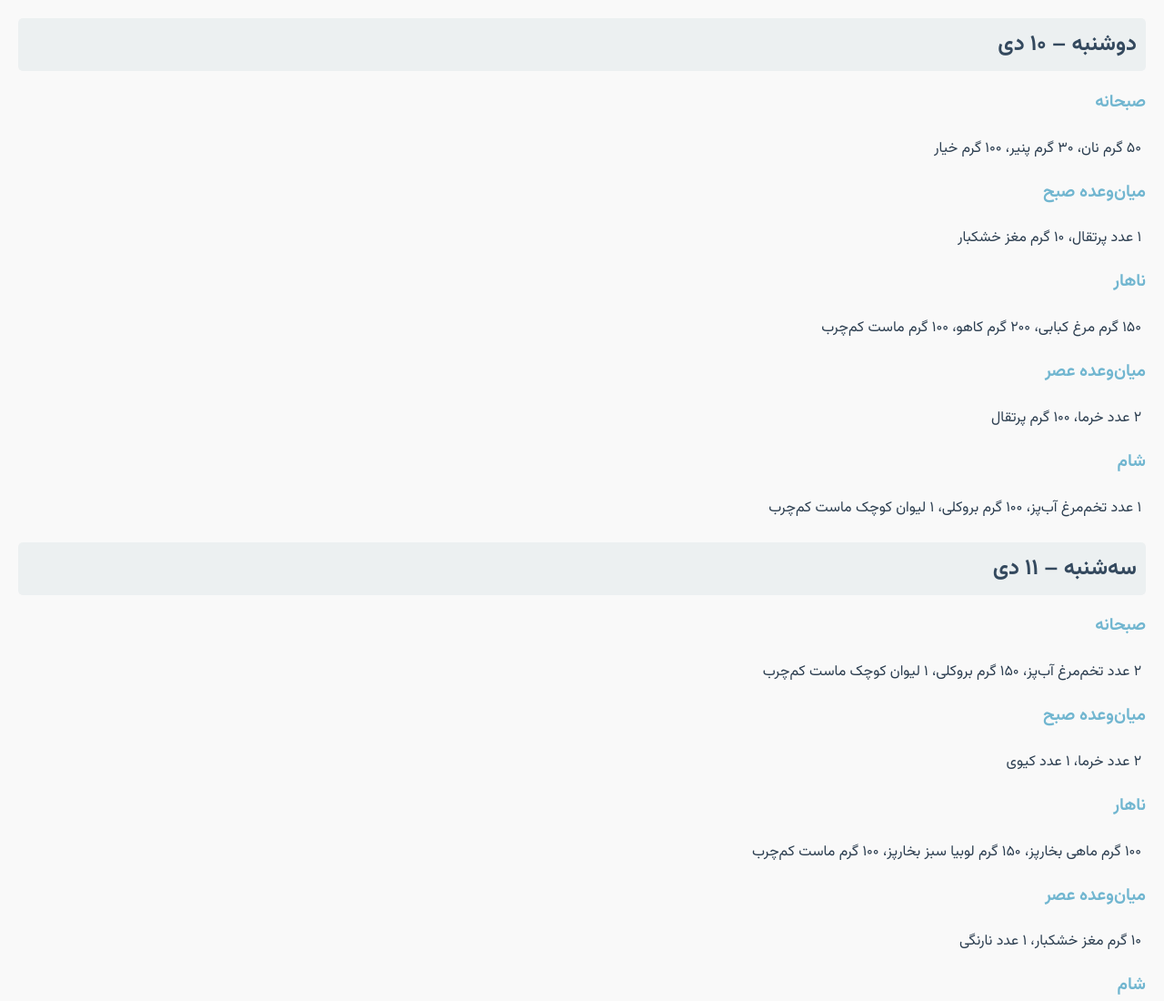
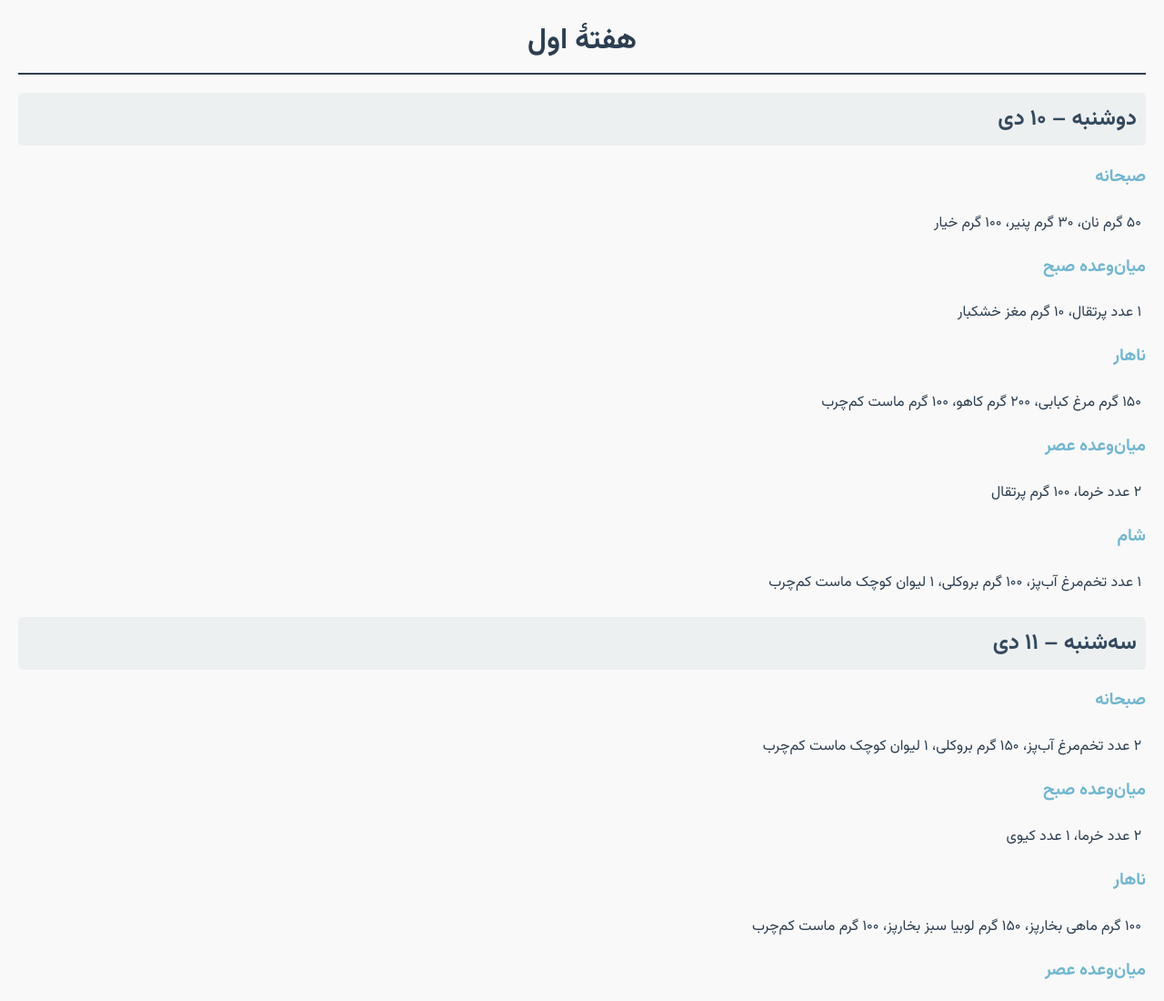
Before and after one commit to tripasect/ssp-diet, a plain HTML site: page index.html in a window 1280 px wide. Shown: the top 1100 px of the page at 91% size. Drawn offline with Linux system fonts and the light colour scheme.

Commit message:
Update index.html

```diff
--- a/index.html
+++ b/index.html
@@ -50,6 +50,7 @@
 </head>
 
 <body>
+    <h1>هفتهٔ اول</h1>
         <h2>دوشنبه – ۱۰ دی</h2>
     <h3>صبحانه</h3>
     <p>۵۰ گرم نان، ۳۰ گرم پنیر، ۱۰۰ گرم خیار</p>
```
